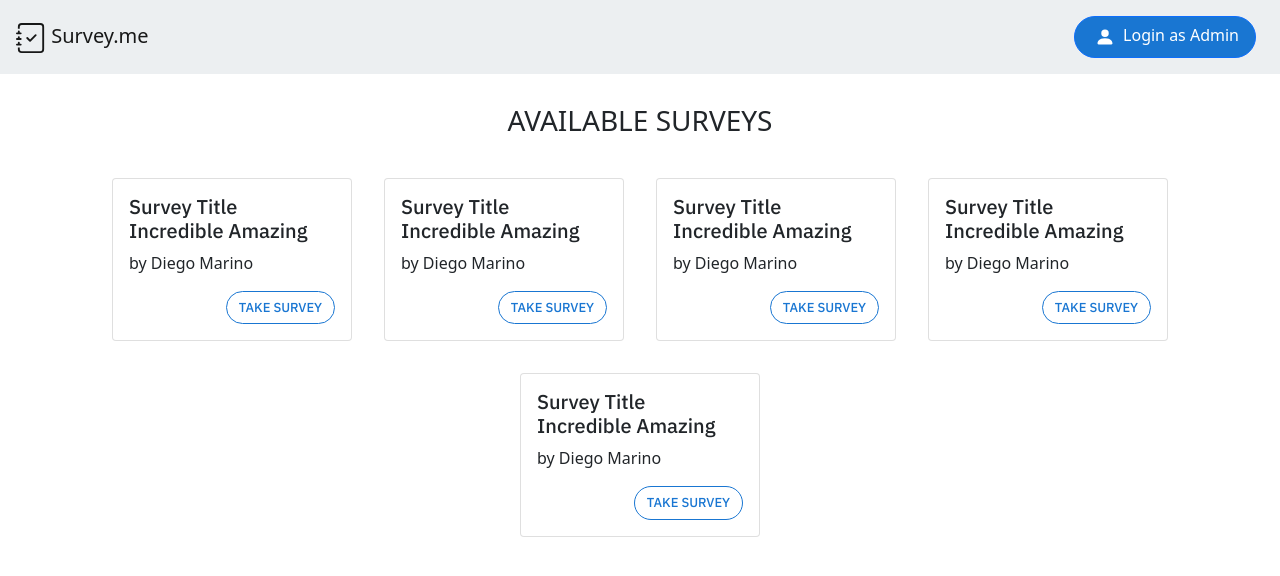
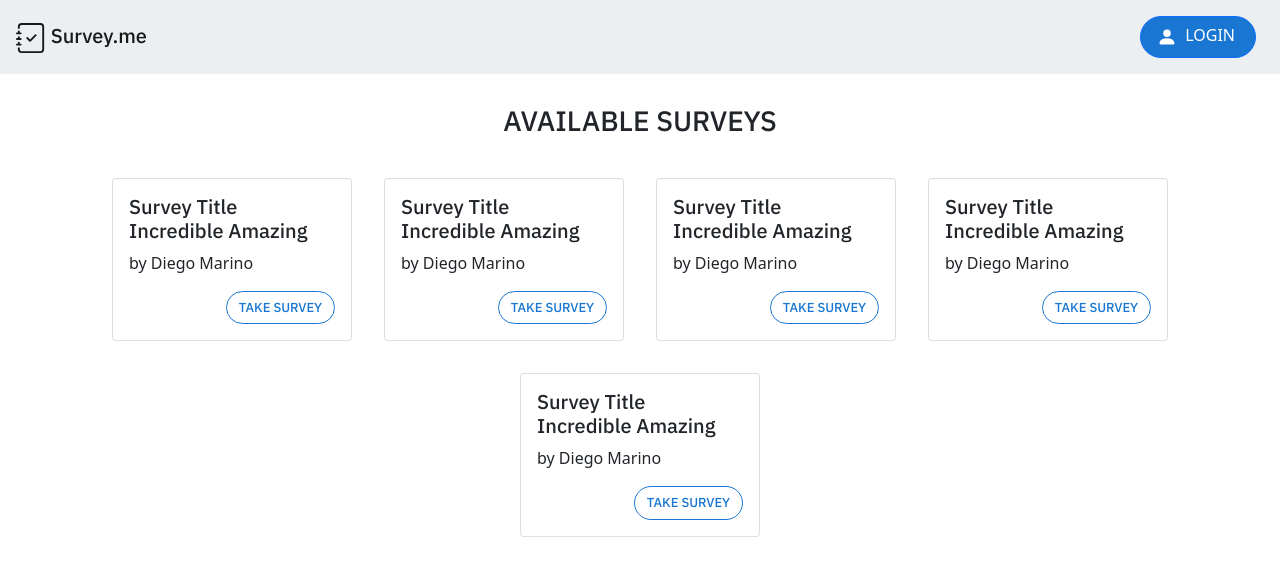
Before and after one commit to djemar/webapp_exam_survey, a React (Create React App) app in the folder client/: page / in a window 1280 px wide. Shown: the top 576 px of the page. Built offline with nearby package versions, Linux system fonts and the light colour scheme.

Commit message:
update some styles

```diff
--- a/client/src/App.css
+++ b/client/src/App.css
@@ -7,41 +7,7 @@
   padding-top: 5rem;
 }
 
-.App {
-  text-align: center;
+#title-main {
+  font-weight: 500;
+  font-family: "IBM Plex Sans", sans-serif;
 }
-
-.App-logo {
-  height: 40vmin;
-  pointer-events: none;
-}
-
-@media (prefers-reduced-motion: no-preference) {
-  .App-logo {
-    animation: App-logo-spin infinite 20s linear;
-  }
-}
-
-.App-header {
-  background-color: #282c34;
-  min-height: 100vh;
-  display: flex;
-  flex-direction: column;
-  align-items: center;
-  justify-content: center;
-  font-size: calc(10px + 2vmin);
-  color: white;
-}
-
-.App-link {
-  color: #61dafb;
-}
-
-@keyframes App-logo-spin {
-  from {
-    transform: rotate(0deg);
-  }
-  to {
-    transform: rotate(360deg);
-  }
-}
--- a/client/src/css/Navbar.css
+++ b/client/src/css/Navbar.css
@@ -1,11 +1,18 @@
 #navbar {
   background-color: #eceff1;
+}
+
+#navbar-brand {
+  font-family: "IBM Plex Sans", sans-serif;
+  font-weight: 500;
 }
 
 #btn-login {
   border-radius: 30px;
   background-color: #1976d2;
+  padding-right: 1.25rem;
 }
+
 #btn-login:hover {
   background-color: #1e88e5;
 }
--- a/client/src/js/Navbar.js
+++ b/client/src/js/Navbar.js
@@ -7,14 +7,14 @@ const MyNavbar = (props) => {
     <Navbar id='navbar' variant='light' fixed='top' className='px-3 d-flex justify-content-between'>
       {/* <Navbar.Toggle aria-controls="left-sidebar" onClick={this.showSidebar}/> */}
       <Navbar.Toggle aria-controls='left-sidebar' />
-      <Navbar.Brand href='/'>
+      <Navbar.Brand id='navbar-brand' href='/'>
         <JournalCheck className='mr-1' size='30' /> Survey.me
       </Navbar.Brand>
       <Nav className='ml-auto'>
         <Nav.Item>
           <Nav.Link href='#'>
-            <Button id='btn-login' variant='primary' className='px-3'>
-              <PersonFill size='20' className='m-1' /> Login as Admin
+            <Button id='btn-login' variant='primary' className='text-uppercase'>
+              <PersonFill size='20' className='m-1' /> Login
             </Button>
           </Nav.Link>
         </Nav.Item>
```
